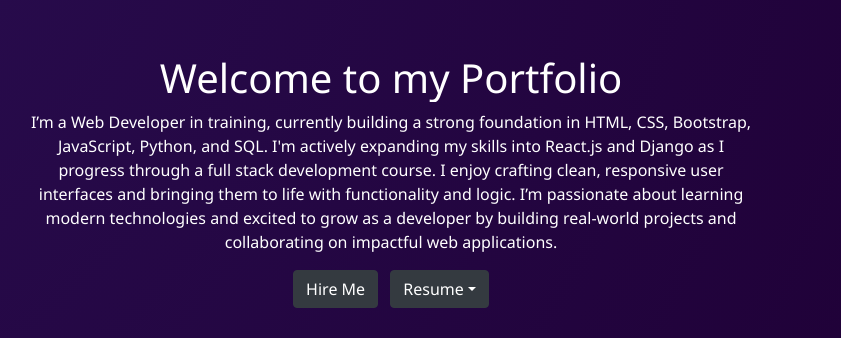
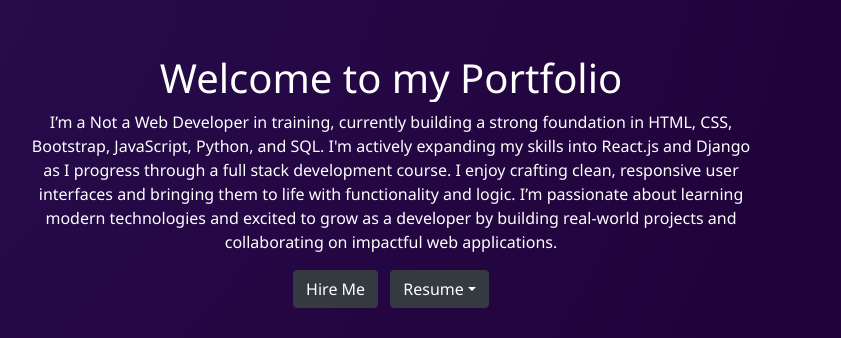
Before and after one commit to Sidharth-NK/portfolio-stereena, a plain HTML site: page index.html in a window 1280 px wide. Shown: the part 253-591 px from the top of the page, 439-1280 px from the left. Drawn offline with nearby package versions, Linux system fonts and the light colour scheme.

Commit message:
Update index.html

```diff
--- a/index.html
+++ b/index.html
@@ -3,7 +3,7 @@
 <head>
 	<meta charset="utf-8">
 	<meta name="viewport" content="width=device-width, initial-scale=1">
-	<title>Stereena Portfolio is really nice and professional.</title>
+	<title>Stereena Portfolio</title>
 	<link href="https://cdn.jsdelivr.net/npm/bootstrap@5.3.3/dist/css/bootstrap.min.css" rel="stylesheet" />
 	<link rel="stylesheet" href="https://cdnjs.cloudflare.com/ajax/libs/font-awesome/6.5.0/css/all.min.css">
 	<link href="https://stackpath.bootstrapcdn.com/bootstrap/4.5.2/css/bootstrap.min.css" rel="stylesheet">
@@ -200,7 +200,7 @@
 			<div class="row align-items-center">
 				<div class="col-md-8 order-md-1 text-center text-md-start">
 				  <h1 id="typing-title" class="typing-heading"></h1>
-			     <p>I’m a Web Developer in training, currently building a strong foundation in HTML, CSS, Bootstrap, JavaScript, Python, and SQL. I'm actively expanding my skills into React.js and Django as I progress through a full stack development course. I enjoy crafting clean, responsive user interfaces and bringing them to life with functionality and logic.
+			     <p>I’m a Not a  Web Developer in training, currently building a strong foundation in HTML, CSS, Bootstrap, JavaScript, Python, and SQL. I'm actively expanding my skills into React.js and Django as I progress through a full stack development course. I enjoy crafting clean, responsive user interfaces and bringing them to life with functionality and logic.
                  I’m passionate about learning modern technologies and excited to grow as a developer by building real-world projects and collaborating on impactful web applications.</p>
                  <!--3. MODIFIED "HIRE ME" BUTTON -->
 <a href="#" class="btn btn-dark me-2" style="color:white;" data-bs-toggle="modal" data-bs-target="#hireModal">Hire Me</a>
```
